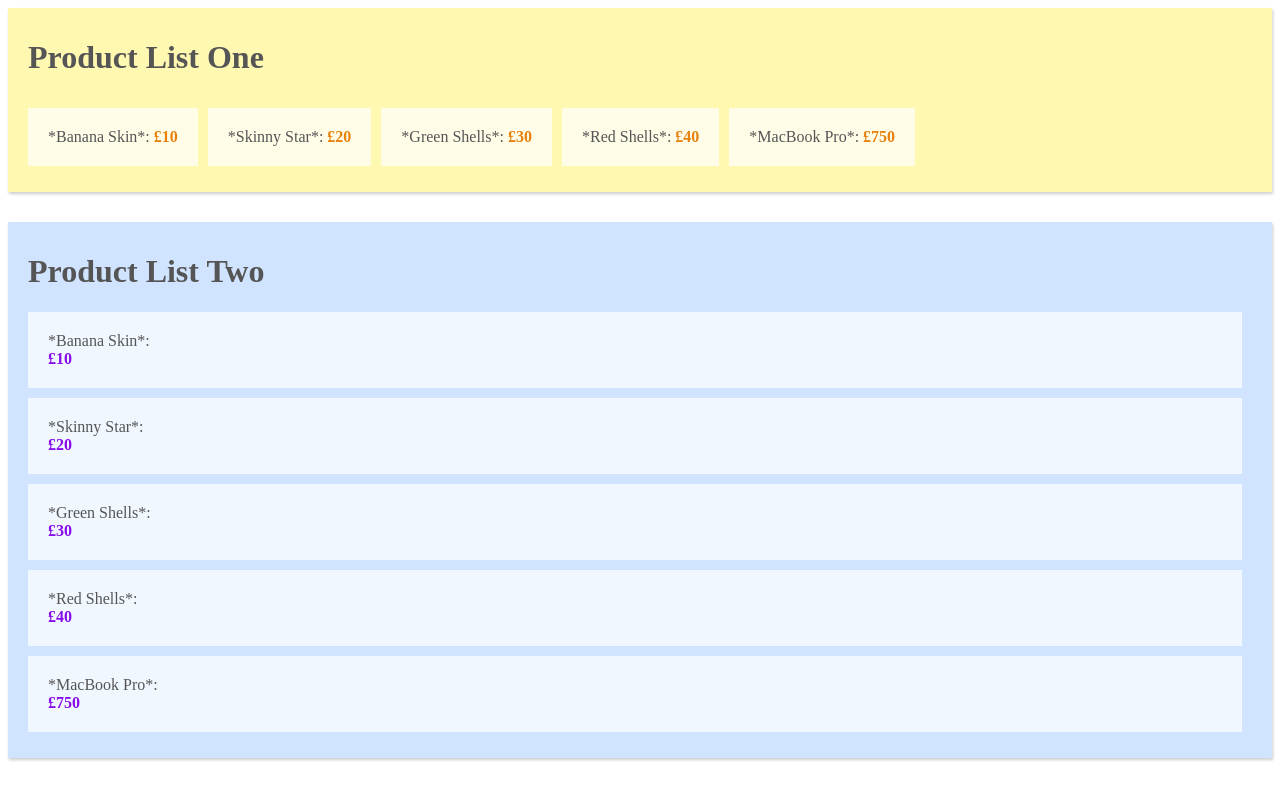
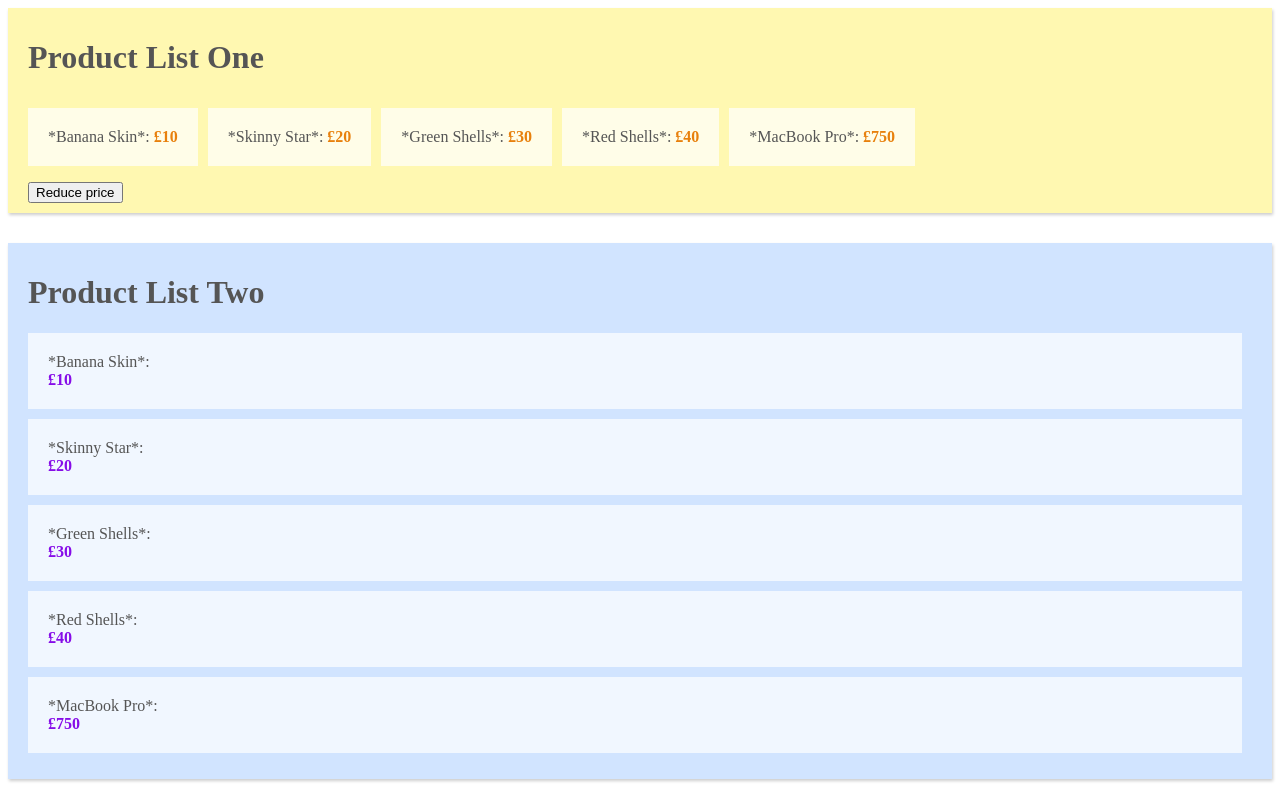
Before and after one commit to joseph-org-kda/vuex-basics, a Vue app: page / in a window 1280 px wide. Built offline with nearby package versions, Linux system fonts and the light colour scheme.

Commit message:
feat: add reducePrice mutation to the store

```diff
--- a/src/components/ProductOne.vue
+++ b/src/components/ProductOne.vue
@@ -10,6 +10,7 @@
         <span class="price">£{{ product.price }}</span>
       </li>
     </ul>
+    <button v-on:click="reducePrice">Reduce price</button>
   </div>
 </template>
 
@@ -22,6 +23,11 @@
     },
     saleProducts() {
       return this.$store.getters.saleProducts;
+    },
+  },
+  methods: {
+    reducePrice: function () {
+      this.$store.commit("reducePrice");
     },
   },
 };
--- a/src/store/index.js
+++ b/src/store/index.js
@@ -24,5 +24,12 @@
       });
       return saleProducts;
     }
+  },
+  mutations: {
+     reducePrice: (state) => {
+      state.products.forEach((product) => {
+        product.price -= 1;
+      });
+    },
   }
 });
```
